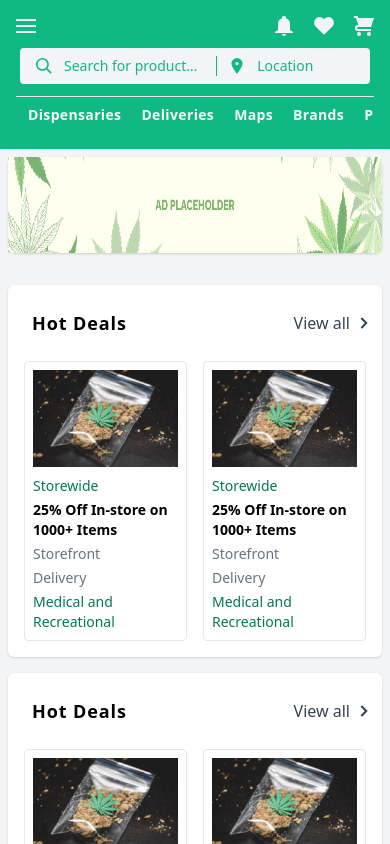
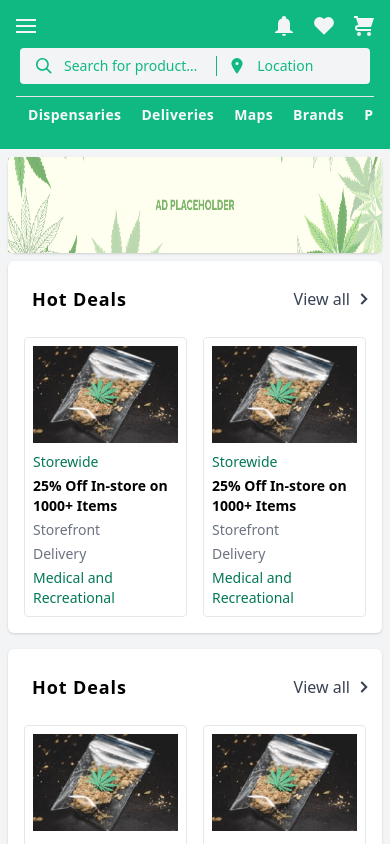
Before and after one commit to braveheart-star/sonic-canabis-app, a Next.js app: page / in a window 390 px wide. Shown: the top 844 px of the page. Built offline with nearby package versions, Linux system fonts and the light colour scheme.

Commit message:
change UI

```diff
--- a/src/pages/index.tsx
+++ b/src/pages/index.tsx
@@ -8,7 +8,7 @@ export default function Home() {
         <div className="w-full rounded-lg shadow ">
           <img className="w-full h-24 sm:h-auto " src="/images/home/AD.png" />
         </div>
-        <div className="mt-8 space-y-4 lg:space-y-12">
+        <div className="mt-2 space-y-4 lg:mt-8 lg:space-y-12">
           <Card />
           <Card />
           <Card />
```
